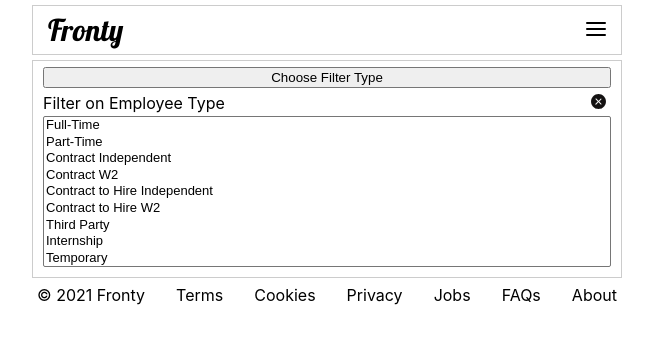
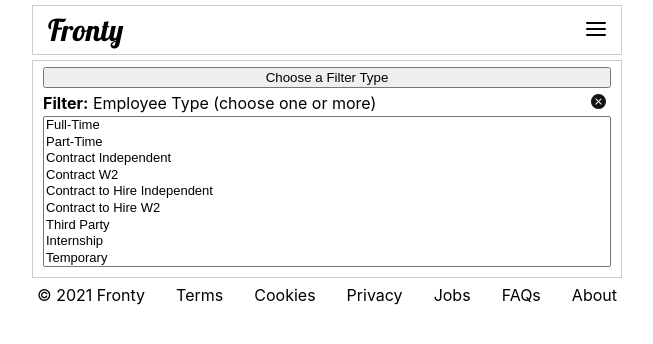
Before and after one commit to patcoston/fronty, a React (Create React App) app: page /portfolio/fronty/ in a window 1280 px wide. Both pictures are taken after a click on the item "Employee Type". Shown: the top 344 px of the page, without its empty margins (313-966 px from the left). Built offline with nearby package versions, Linux system fonts and the light colour scheme.

Commit message:
Adjusted labels and wording for filter UI

```diff
--- a/src/components/FilterChoose/FilterChoose.tsx
+++ b/src/components/FilterChoose/FilterChoose.tsx
@@ -39,12 +39,14 @@ const FilterChoose: FC<Props> = ({ showFilter, list, label }) => {
     <div className="filter-choose">
       <div className="filter-choose-button">
         <button onClick={() => showFilter(SHOW_MENU)}>
-          Choose Filter Type
+          Choose a Filter Type
         </button>
       </div>
       <div className="filter-choose-body">
         <div className="filter-choose-header">
-          <div>Filter on {label}</div>
+          <div>
+            <strong>Filter:</strong> {label} (choose one or more)
+          </div>
           <div
             className="filter-choose-close"
             onClick={() => setShowFilters(false)}
--- a/src/components/FilterMenu/FilterMenu.tsx
+++ b/src/components/FilterMenu/FilterMenu.tsx
@@ -17,7 +17,7 @@ const FilterMenu: FC<Props> = ({ showFilter }) => {
   return (
     <div className="filter-menu">
       <div className={clsx("filter-menu-body", "border")}>
-        <div className="filter-menu-header">Filter Types</div>
+        <div className="filter-menu-header">Choose a Filter Type</div>
         <ul>
           {filterData.map((filter, index) => (
             <li key={index} onClick={() => showFilter(index)}>
```
